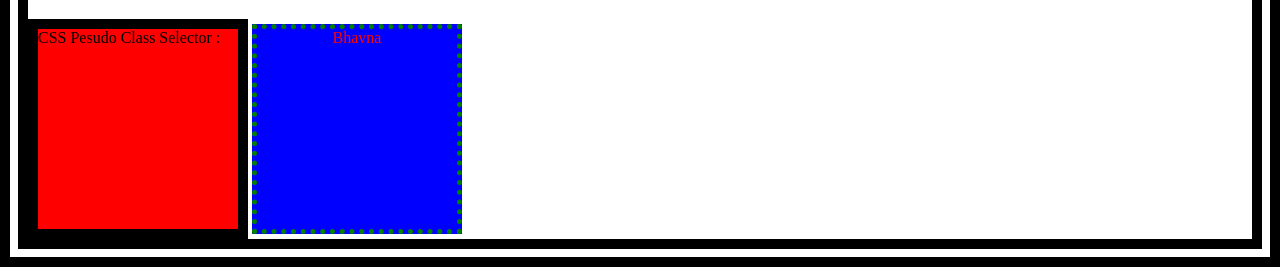
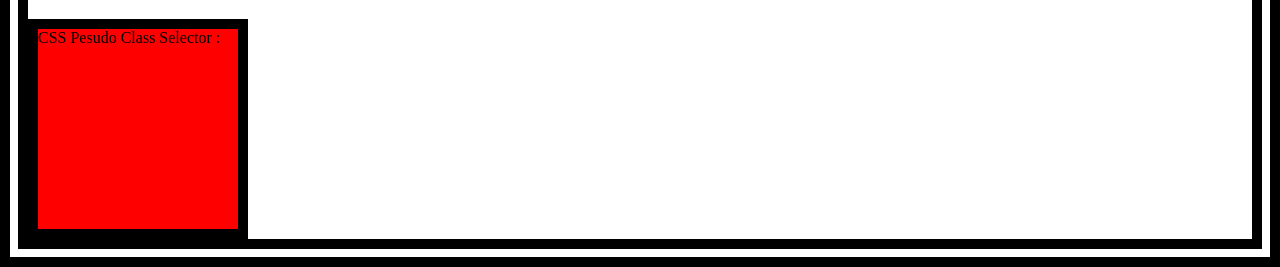
Before and after one commit to krishansingh1997/CSS-Selectors, a plain HTML site: page index.html in a window 1280 px wide. Shown: the part 600-867 px from the top of the page. Drawn offline with Linux system fonts and the light colour scheme.

Commit message:
CSS Pesudo Class Selector :

```diff
--- a/index.html
+++ b/index.html
@@ -101,19 +101,6 @@
         div#c1:hover {
             background: green;
         }
-
-        #b4 {
-            color: red;
-            border: 5px dotted green;
-            text-align: center;
-            background: blue;
-        }
-
-        #b4:hover {
-            color: pink;
-            background: purple;
-            size: ;
-        }
     </style>
 
 </head>
@@ -125,7 +112,6 @@
     <a href="https://oklabs.in">Go to Google Website</a>
     <h1>CSS Pesudo Element Selector ::</h1>
     <div id="c1">CSS Pesudo Class Selector :</div>
-    <div id="b4">Bhavna</div>
 </body>
 
 </html>
```
